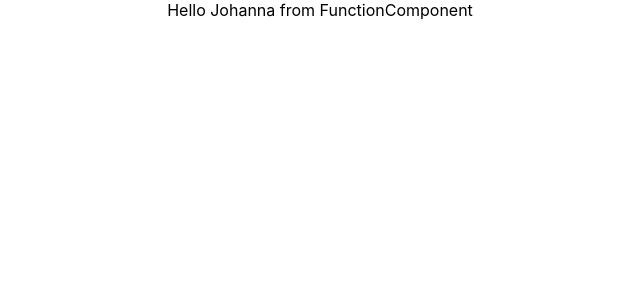
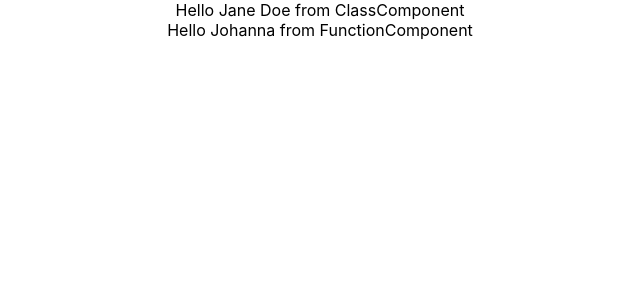
Before and after one commit to jofbrvega/React-1, a React (Create React App) app in the folder my-first/: page / in a window 1280 px wide. Shown: the top 300 px of the page, without its empty margins (320-960 px from the left). Built offline with nearby package versions, Linux system fonts and the light colour scheme.

Commit message:
Props, genom classcomponent

```diff
--- a/my-first/src/App.js
+++ b/my-first/src/App.js
@@ -2,10 +2,13 @@ import logo from './logo.svg';
 import './App.css';
 import Jsx from './components/1.JSX/Jsx';
 import HelloFunctionComponent from './components/2.ComponentsAndProps/HelloFunctionComponent';
+import HelloClassComponent from './components/2.ComponentsAndProps/HelloClassComponent';
 
 function App() { // Detta är en förälder komponent
   return (
     <div className="App">
+     <HelloClassComponent name="Jane Doe"/>
+
       {/* Detta är en underkomponent */}
       <HelloFunctionComponent name="Johanna"/>
 
--- /dev/null
+++ b/my-first/src/components/2.ComponentsAndProps/HelloClassComponent.js
@@ -0,0 +1,14 @@
+// Detta är en classcomponent
+// Kortkommando är rce
+
+import React, { Component } from 'react'
+
+export class HelloClassComponent extends Component {
+  render() {
+    return (
+        <div>Hello {this.props.name} from ClassComponent</div>
+    )
+  }
+}
+
+export default HelloClassComponent
```
